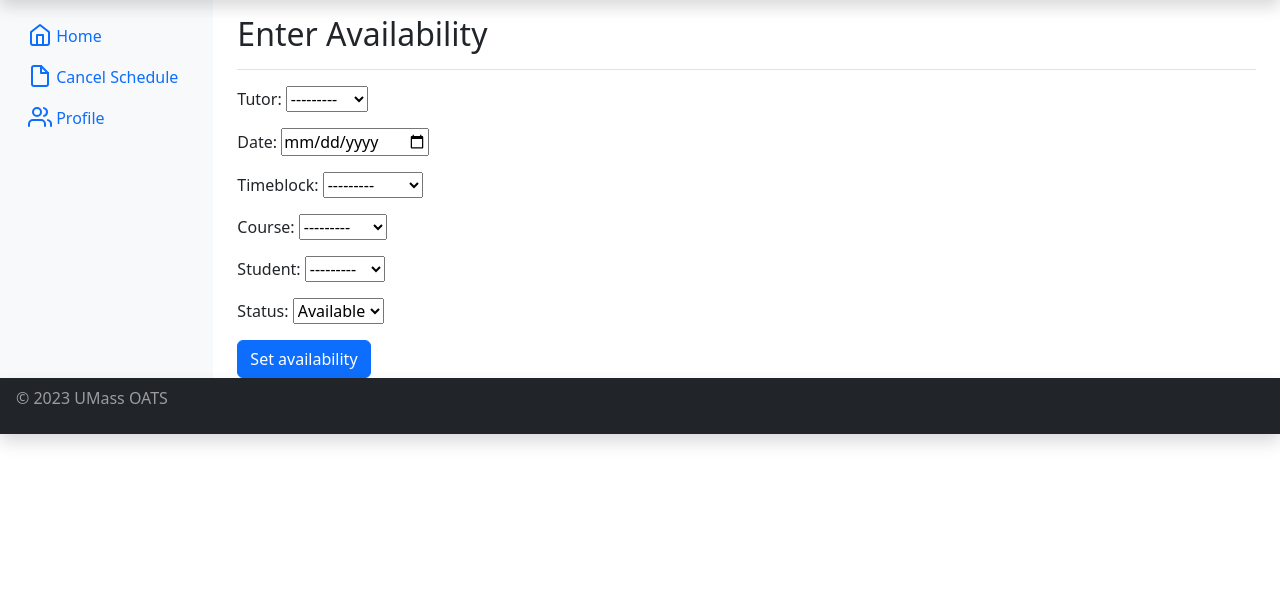
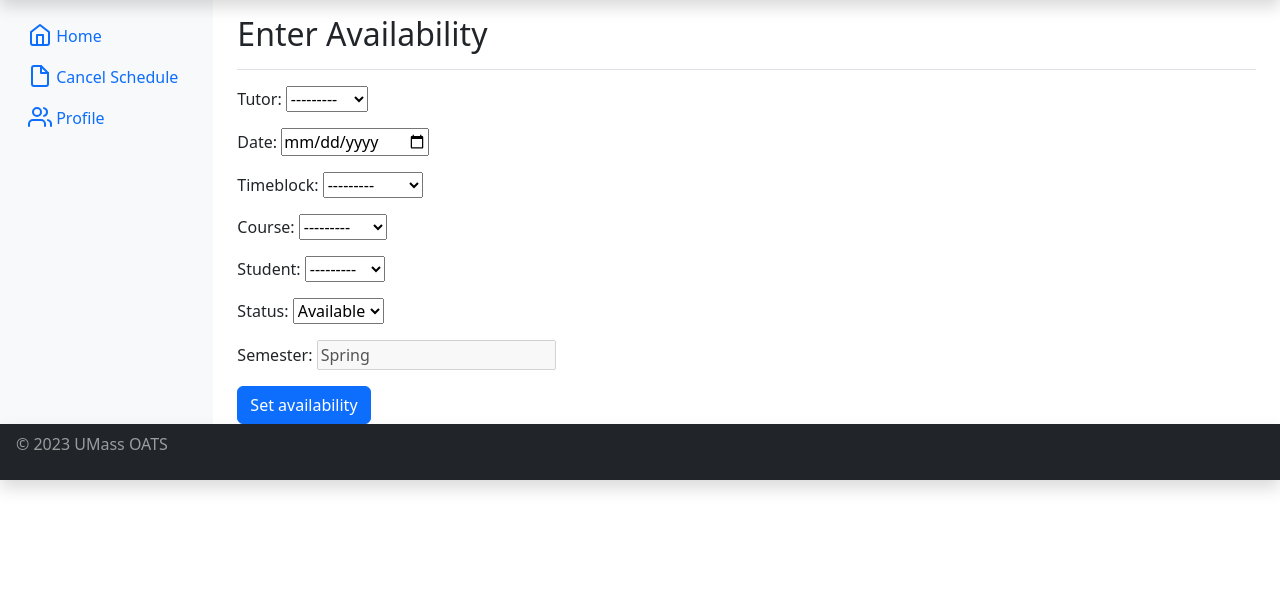
Before and after one commit to adi-tsvet/UMassSchedulingApplication, a Django app: page /create_slot/ in a window 1280 px wide. Shown: the part 41-651 px from the top of the page. Run offline with Django 4.2, Linux system fonts and the light colour scheme; a user stored in the database is signed in; data comes from the database, SQL or seed files in the repository; both versions use the stored data as it was after the commit.

Commit message:
Semester Datafield Added

```diff
--- a/appusers/forms.py
+++ b/appusers/forms.py
@@ -9,9 +9,10 @@ from .models import Availability, Tutor, Student
 class AvailabilityForm(forms.ModelForm):
     class Meta:
         model = Availability
-        fields = ['tutor', 'date', 'timeblock', 'course', 'booked_by', 'status']
+        fields = ['tutor', 'date', 'timeblock', 'course', 'booked_by', 'status', 'semester']
         widgets = {
             'date': DateInput(attrs={'type': 'date'}),
+            'semester': forms.TextInput(attrs={'disabled': True})
         }
         labels = {
             'booked_by': 'Student'
@@ -30,7 +31,8 @@ class AvailabilityForm(forms.ModelForm):
         elif not self.user.is_superuser:
             self.fields['tutor'].widget = forms.HiddenInput()
             self.fields['tutor'].initial = self.user.tutor
-
+        # disable the semester field
+        self.fields['semester'].disabled = True
     def clean(self):
         cleaned_data = super().clean()
         date = cleaned_data.get('date')
--- a/appusers/models.py
+++ b/appusers/models.py
@@ -15,6 +15,7 @@ STATUS_CHOICES = [
     ('B', 'Booked'),
     ('C', 'Canceled')
 ]
+
 class Course(models.Model):
     c_name = models.CharField(max_length=100)
     c_code = models.CharField(max_length=50, unique=True, null=False)
@@ -47,8 +48,24 @@ class Availability (models.Model):
     booked_by = models.ForeignKey(Student, on_delete=models.SET_NULL, null=True, blank=True, related_name='booked_slots')
     course = models.ForeignKey(Course, on_delete=models.CASCADE)
     status = models.CharField(max_length=1, choices=STATUS_CHOICES)
+    semester = models.CharField(max_length=8, null=True)
     def __str__(self):
         return f"{self.tutor} - {self.date} - {self.get_timeblock_display()} with {self.booked_by} is {self.status}"
+    def check_semester(self):
+        today = self.date
+        if today.month >= 1 and today.month <= 4:
+            self.semester = 'SP'
+        elif today.month >= 5 and today.month <= 8:
+            self.semester = 'SU'
+        elif today.month >= 9 and today.month <= 12:
+            self.semester = 'F'
+        else:
+            # default to Spring if current month is invalid
+            self.semester = 'SP'
+
+    def save(self, *args, **kwargs):
+        self.check_semester()
+        super().save(*args, **kwargs)
 
 class Department (models.Model):
     d_name = models.CharField(max_length=100)
--- a/templates/available_slot.html
+++ b/templates/available_slot.html
@@ -39,6 +39,7 @@
                     <div class="card" style="width: 18rem;">
                         <div class="card-body">
                             <h5 class="card-title">{{session.tutor}}</h5>
+                            <h5 class="card-title">{{session.semester}}</h5>
                             <h6 class="card-subtitle mb-2 text-body-secondary">{{ session.date }}</h6>
                             <p class="card-text">Timing and location : {{ session.timeblock }}</p>
                             <p class="card-text">Course : {{ session.course }}</p>
--- a/templates/create_slot_bootstrapped.html
+++ b/templates/create_slot_bootstrapped.html
@@ -37,12 +37,47 @@
                         <label for="{{ form.status_for_label }}">Status:</label>
                         {{ form.status }}
                     </p>
+                    <p>
+                        <label for="{{ form.semester_for_label }}">Semester:</label>
+                        {{ form.semester }}
+                    </p>
                 {% endif %}
                 <button type="submit" class="btn btn-primary">Set availability</button>
             </form>
 
 
         </section>
+        <script>
+            document.addEventListener('DOMContentLoaded', function() {
+                const dateInput = document.getElementById('id_date');
+                const semesterInput = document.getElementById('id_semester');
+
+                // Define a function that updates the semester field based on the selected date
+                function updateSemester() {
+                    const date = new Date(dateInput.value);
+                    const month = date.getMonth() + 1;
+                    let semester = '';
+
+                    if (month >= 1 && month <= 4) {
+                        semester = 'Spring';
+                    } else if (month >= 5 && month <= 8) {
+                        semester = 'Summer';
+                    } else if (month >= 9 && month <= 12) {
+                        semester = 'Fall';
+                    } else {
+                        semester = 'Spring';
+                    }
+
+                    semesterInput.value = semester;
+                }
+
+                // Call the updateSemester function whenever the date input field is changed
+                dateInput.addEventListener('change', updateSemester);
+
+                // Set the initial value of the semester field based on the current date
+                updateSemester();
+            });
+        </script>
 
     {% endif %}
 
--- a/templates/home_bootstrapped.html
+++ b/templates/home_bootstrapped.html
@@ -17,7 +17,7 @@
                     {% if False %} {# session.date == today #}
                     <div class="card" style="width: 18rem;">
                         <div class="card-body">
-                            <h5 class="card-title">{{session.tutor}}</h5>
+                            <h5 class="card-title">{{session.tutor}} || {{ session.semester }}</h5>
                             <h6 class="card-subtitle mb-2 text-body-secondary">{{ session.date }}</h6>
                             <p class="card-text">Timing and location : {{ session.timeblock }}</p>
                             <p class="card-text">Course : {{ session.course }}</p>
@@ -35,6 +35,7 @@
                 {% for session in user.student.booked_slots.all %}
                     <div class="card">
                         <div class="card-body">
+                            <h6 class="card-title">{{ session.semester }}</h6>
                             <h5 class="card-title">{{ session.tutor }}- {{session.date}}</h5>
                             <p class="card-text">Timing and location : {{ session.timeblock }}</p>
                             <p class="card-text">Course : {{ session.course }}</p>
@@ -54,6 +55,7 @@
                     {% if session.date == today %}
                     <div class="card" style="width: 18rem;">
                         <div class="card-body">
+                            <h6 class="card-title">{{ session.semester }}</h6>
                             <h5 class="card-title">{{session.booked_by}}</h5>
                             <h6 class="card-subtitle mb-2 text-body-secondary">{{ session.date }}</h6>
                             <p class="card-text">Timing and location : {{ session.timeblock }}</p>
@@ -70,6 +72,7 @@
                 {% for session in user.tutor.availabilities.all %}
                     <div class="card">
                         <div class="card-body">
+                            <h6 class="card-title">{{ session.semester }}</h6>
                             <h5 class="card-title">{{ session.booked_by }}- {{session.date}}</h5>
                             <p class="card-text">Timing and location : {{ session.timeblock }}</p>
                             <p class="card-text">Course : {{ session.course }}</p>
```
Also changed, not shown: appusers/migrations/0007_availability_semester.py (added), db.sqlite3.
